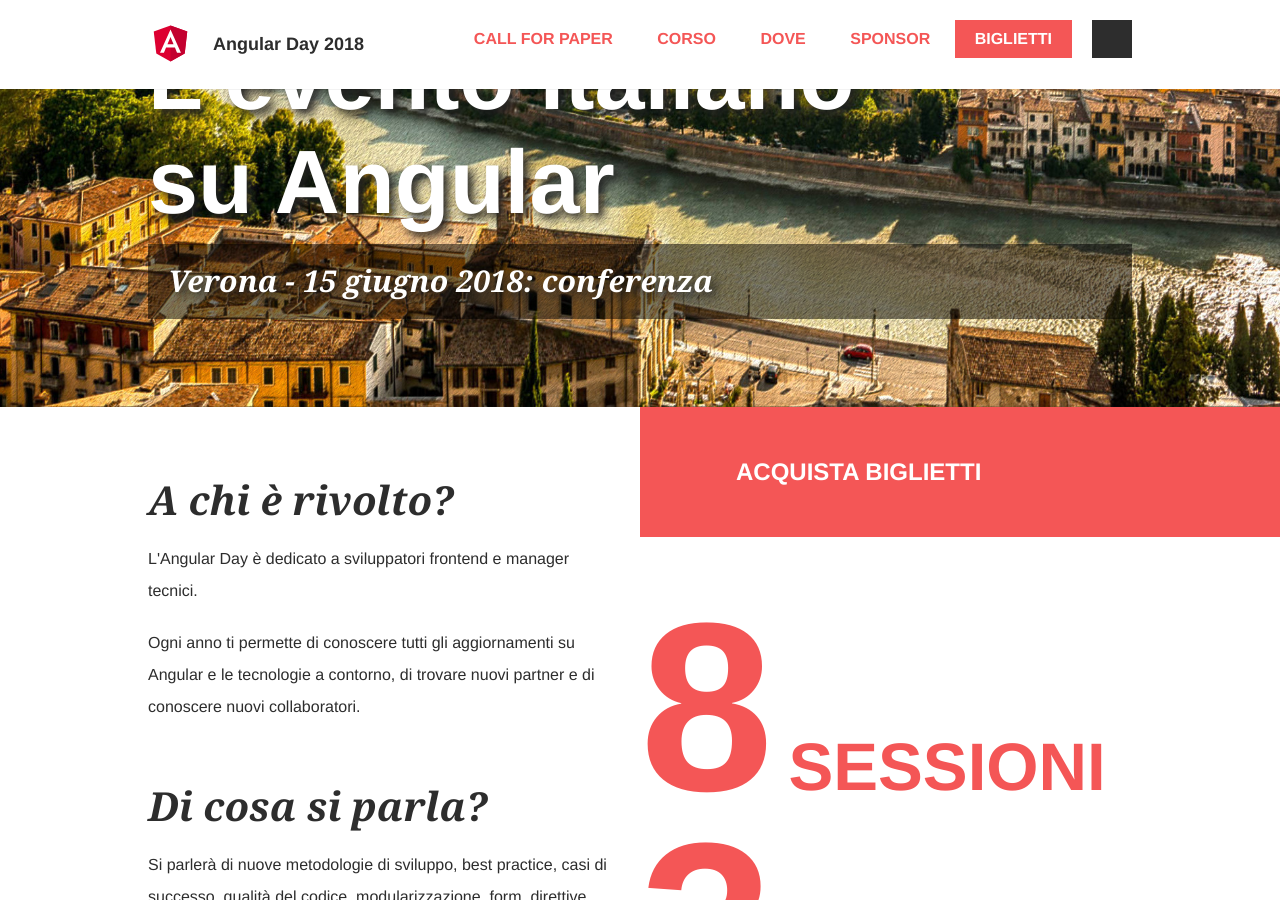
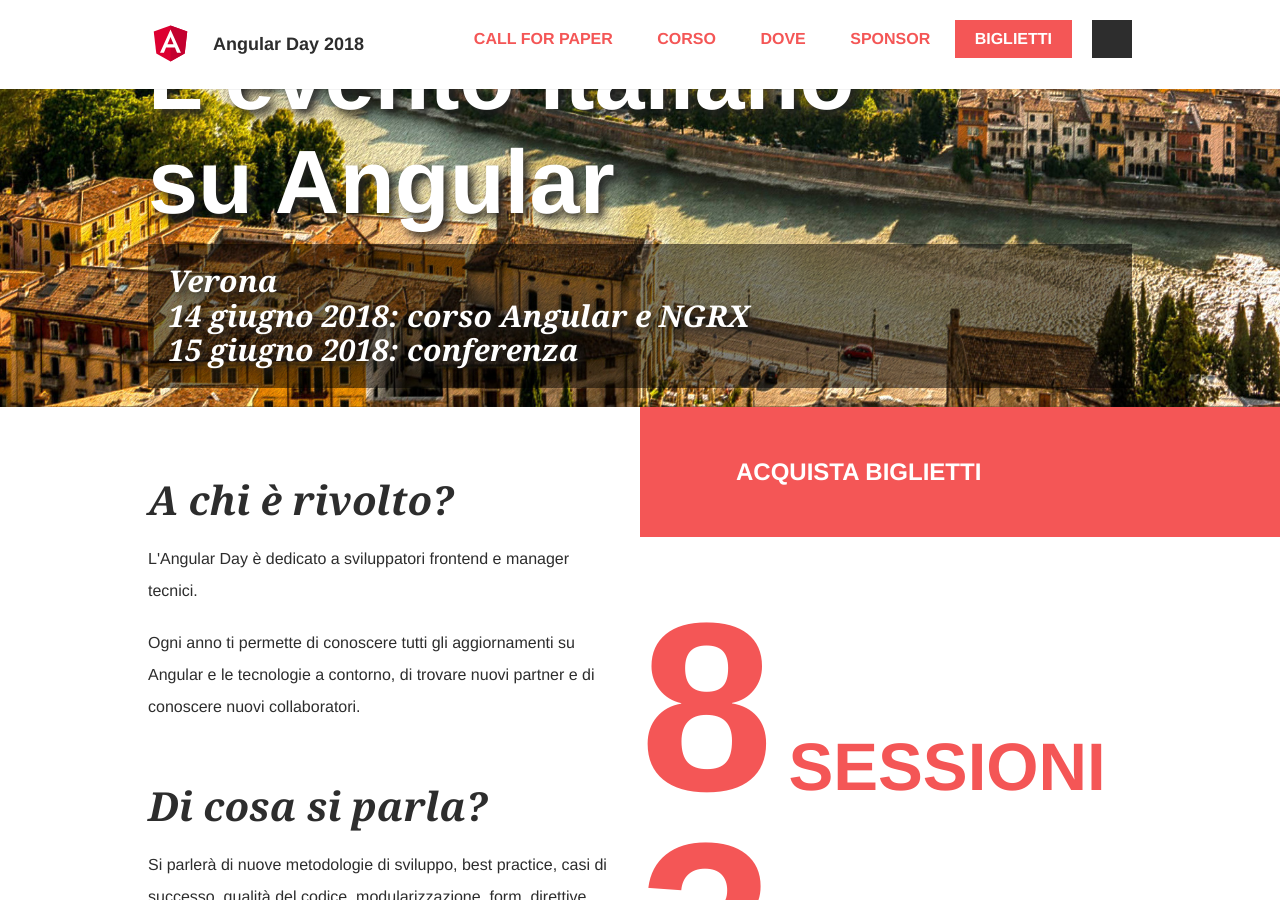
Before and after one commit to GrUSP/2018.angularday.it, a Jekyll site: the page built from index.html, in a window 1280 px wide and 900 px high, scrolled down 363 px. Built offline with Jekyll 4.4.1, drawn with Linux system fonts in a browser that asks for light colours; some web fonts are replaced; some of the changed text lies outside the part shown.

Commit message:
Fixed: copertina

```diff
--- a/_data/conference.yml
+++ b/_data/conference.yml
@@ -2,7 +2,7 @@
 og_image: https://2018.angularday.it/img/themes/angularday/intro.png
 slug: angularday
 url: https://2018.angularday.it
-where_when: "Verona - 15 giugno 2018: conferenza"
+where_when: "Verona<br>14 giugno 2018: corso Angular e NGRX<br>15 giugno 2018: conferenza"
 year: 2018
 since: 2017
 call_for_paper_url: https://goo.gl/forms/oZkzZ0BZBnN2Wtxi2
```
